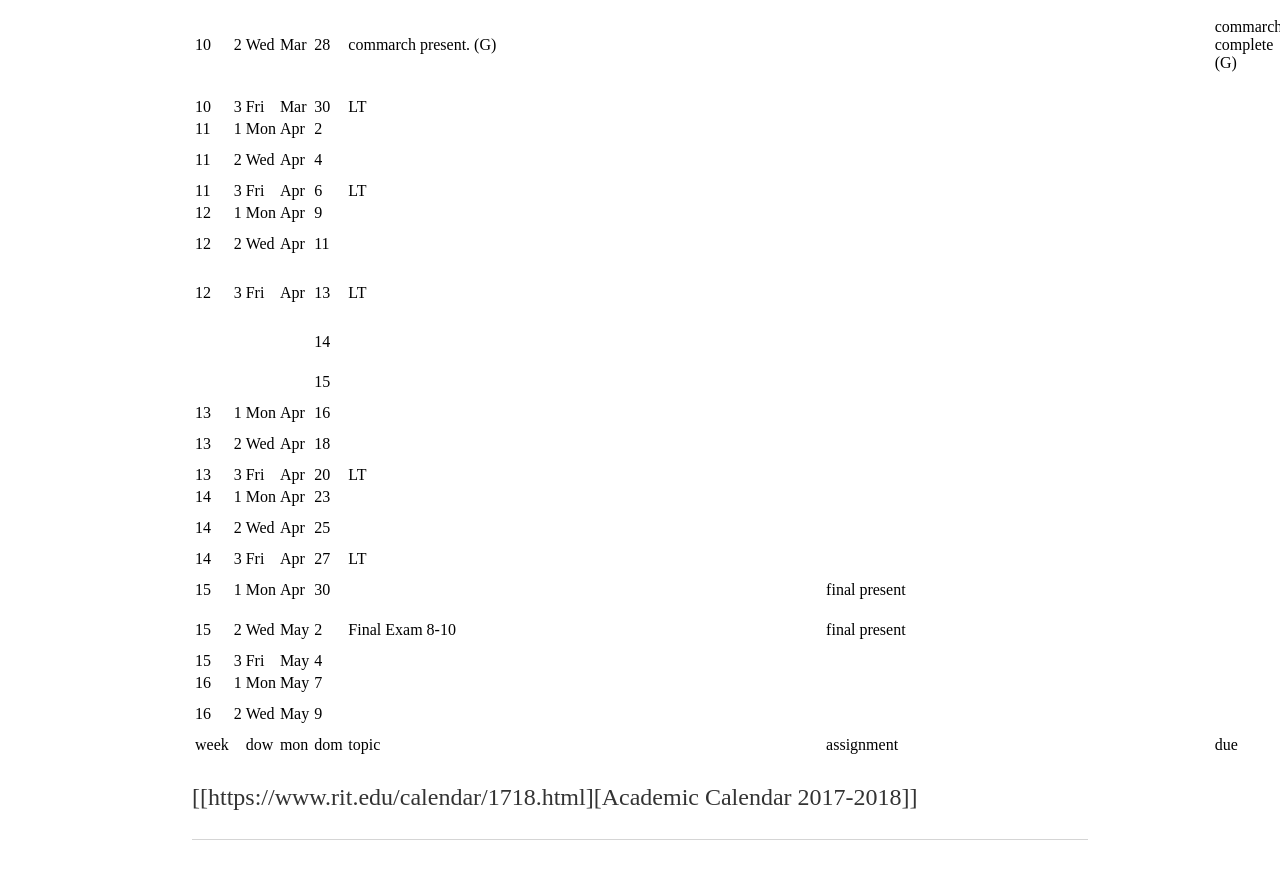
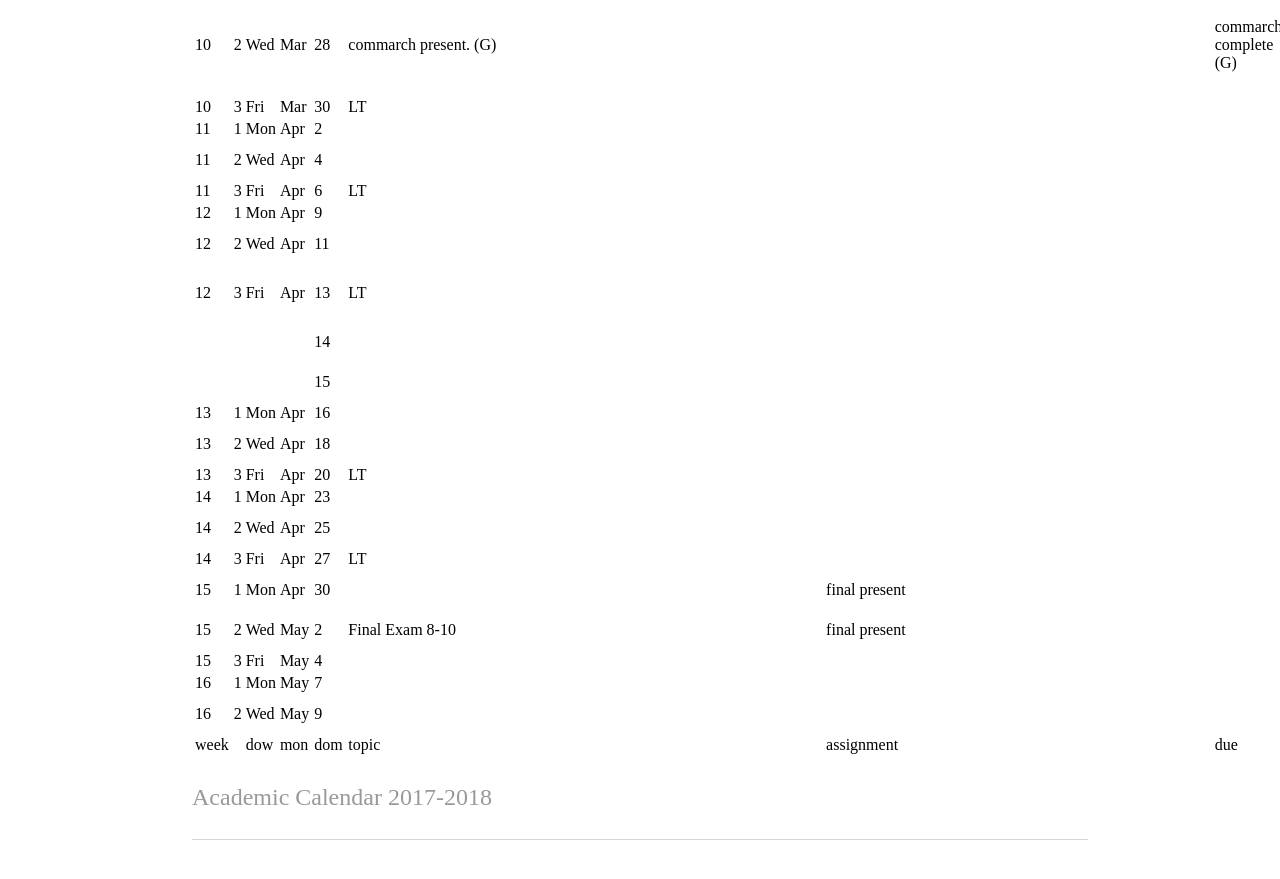
Before and after one commit to decause/hfoss, a Jekyll site: the page built from docs/_posts/2018-02-27-first-post.md, in a window 1280 px wide and 900 px high, scrolled down 1746 px. Shown: the top 879 px of the window. Built offline with Jekyll 4.4.1, drawn with Linux system fonts in a browser that asks for light colours; our own code applies the rules of GitHub Pages for plain Markdown files; some of the changed lines change nothing that is shown.

Commit message:
* trying to get the table and external link in here

```diff
--- a/docs/_posts/2018-02-27-first-post.md
+++ b/docs/_posts/2018-02-27-first-post.md
@@ -2,6 +2,7 @@
 # Hello, world
 
 | how | well | does | this | work |
+
 
 
 | week |   | dow | mon | dom | topic                                 | assignment            | due                   | notes                           | week |   | dow | mon | dom |
@@ -89,4 +90,4 @@
 |------+---+-----+-----+-----+---------------------------------------+-----------------------+-----------------------+---------------------------------+------+---+-----+-----+-----|
 | week |   | dow | mon | dom | topic                                 | assignment            | due                   | notes                           |      |   |     |     |     |
 
-[[https://www.rit.edu/calendar/1718.html][Academic Calendar 2017-2018]]
+[Academic Calendar 2017-2018](https://www.rit.edu/calendar/1718.html)
```
